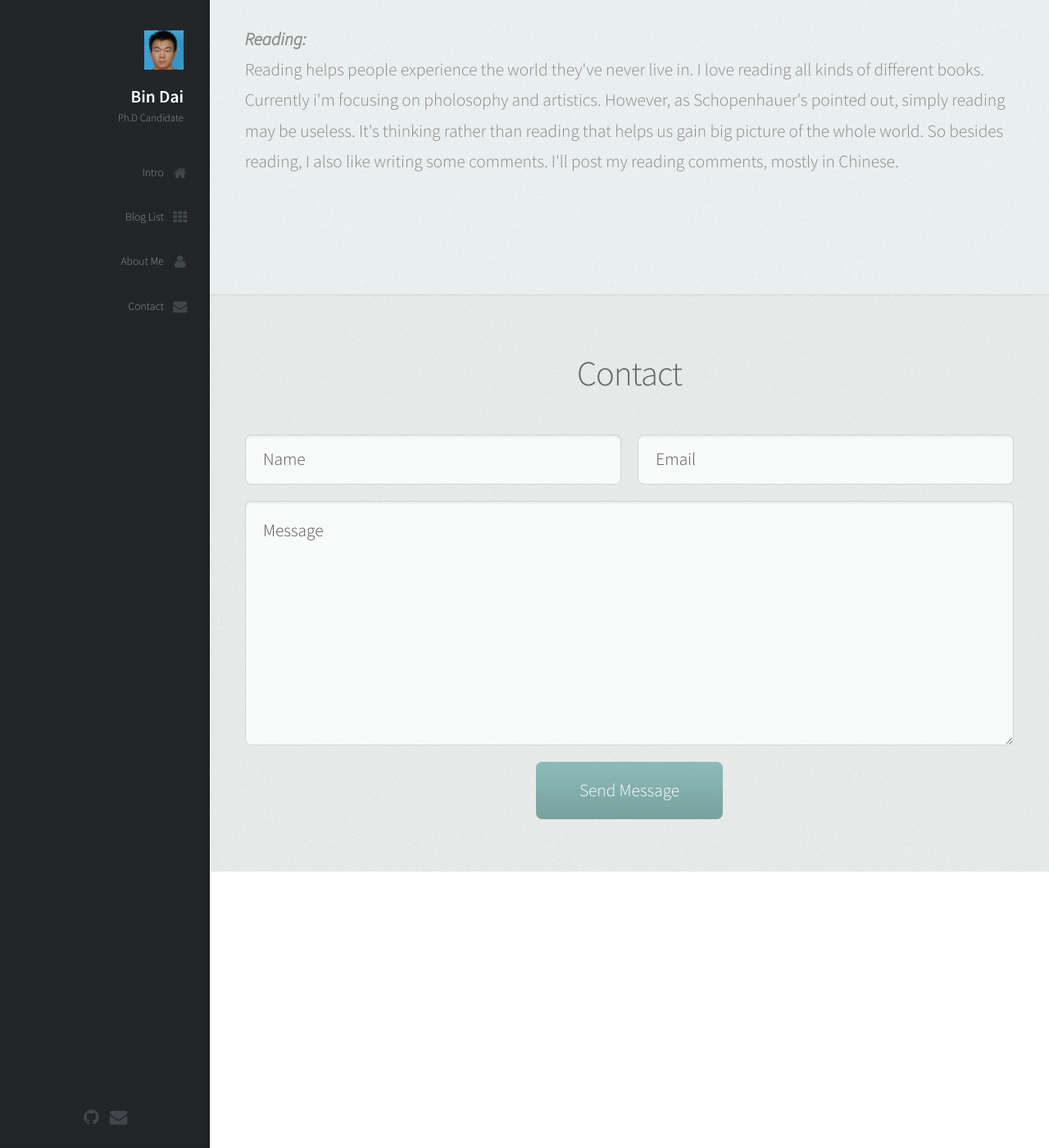
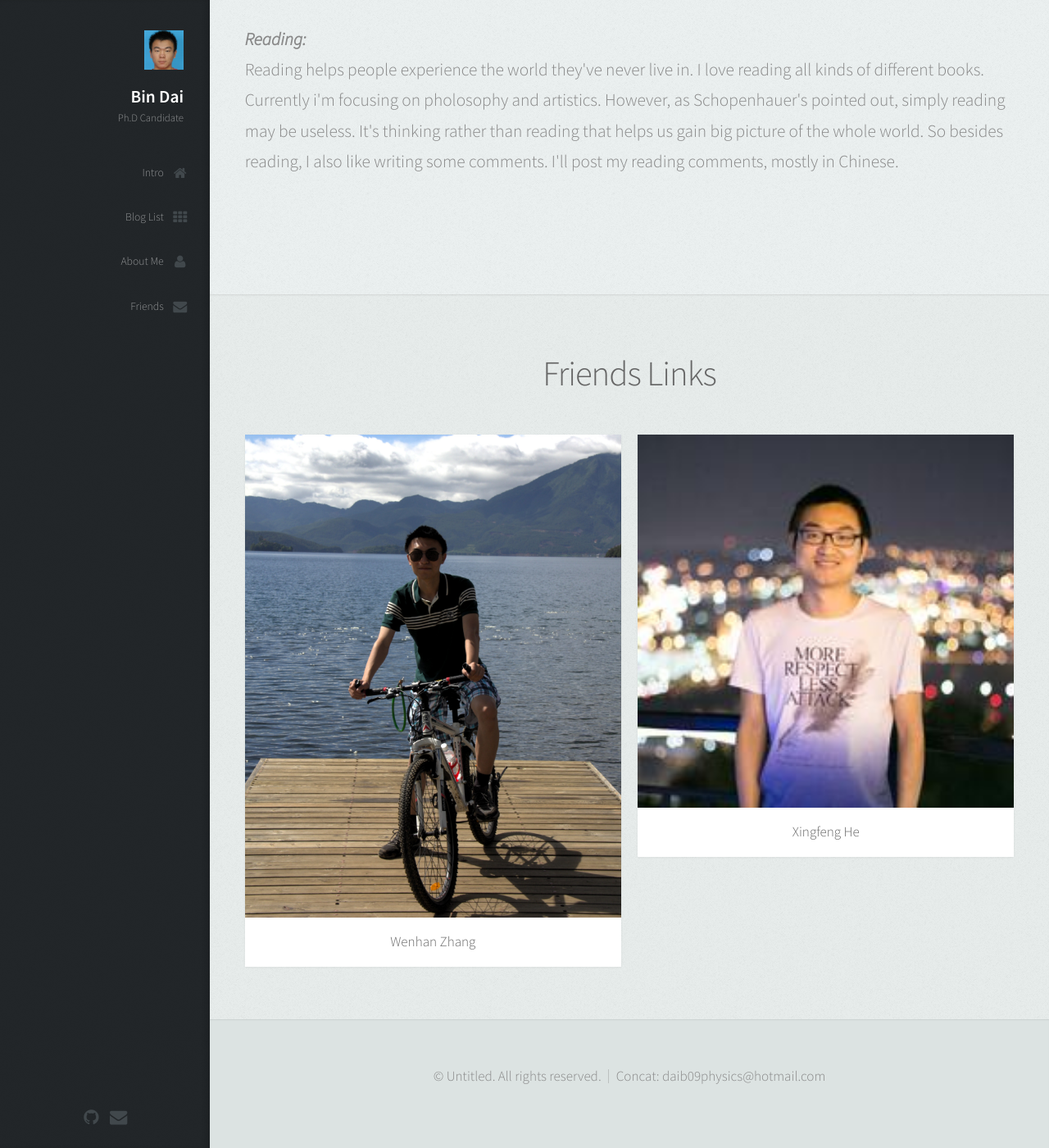
Before and after one commit to daib13/daib13.github.io, a Jekyll site: the page built from index.html, in a window 1280 px wide and 1400 px high, scrolled down 2115 px. Shown: the whole window at 82% size. Built offline with Jekyll 4.4.1, drawn with Linux system fonts in a browser that asks for light colours; some of the changed text lies outside the part shown.

Commit message:
Remove the contact part which is useless currently Add the friend links of Xingfeng He and Wenhan Zhang

```diff
--- a/_includes/header.html
+++ b/_includes/header.html
@@ -22,7 +22,7 @@
                 <li><a href="/#top" id="top-link" class="skel-layers-ignoreHref"><span class="icon fa-home">Intro</span></a></li>
                 <li><a href="/#portfolio" id="portfolio-link" class="skel-layers-ignoreHref"><span class="icon fa-th">Blog List</span></a></li>
                 <li><a href="/#about" id="about-link" class="skel-layers-ignoreHref"><span class="icon fa-user">About Me</span></a></li>
-                <li><a href="/#contact" id="contact-link" class="skel-layers-ignoreHref"><span class="icon fa-envelope">Contact</span></a></li>
+                <li><a href="/#contact" id="contact-link" class="skel-layers-ignoreHref"><span class="icon fa-envelope">Friends</span></a></li>
             </ul>
         </nav>
 
--- a/_layouts/index.html
+++ b/_layouts/index.html
@@ -17,9 +17,12 @@
             {{ content }}
         </div>
 
-        <!-- Footer -->
-
-        <!-- Scripts -->
+        <div id="footer">
+        <!-- Copyright -->
+            <ul class="copyright">
+                <li>&copy; Untitled. All rights reserved.</li><li>Concat: daib09physics@hotmail.com</a></li>
+            </ul>
+        </div>
         <script src="/assets/js/jquery.min.js"></script>
         <script src="/assets/js/jquery.scrolly.min.js"></script>
         <script src="/assets/js/jquery.scrollzer.min.js"></script>
--- a/index.html
+++ b/index.html
@@ -10,8 +10,7 @@ layout: index
             <p style="text-align:left">
                 Hello, I'm a Ph.D candidate of the Institute of Advanced Study, Tsinghua University.
                 I'm an intern in the Microsoft Research Asia (MSRA). My research interest is computer vision
-                and deep learning. <a href="#contact" id="intro-contact-link">Contact me</a> or
-                <a href="#about" id="intro-portfolio-link">read more about me</a>.
+                and deep learning. <a href="#about" id="intro-portfolio-link">Read more about me</a>.
             </p>
         </header>
 
@@ -83,20 +82,26 @@ layout: index
 <section id="contact" class="four">
     <div class="container">
         <header>
-            <h2>Contact</h2>
+            <h2>Friends Links</h2>
         </header>
 
-        <form method="post" action="#">
-            <div class="row">
-                <div class="6u 12u$(mobile)"><input type="text" name="name" placeholder="Name" /></div>
-                <div class="6u$ 12u$(mobile)"><input type="text" name="email" placeholder="Email" /></div>
-                <div class="12u$">
-                    <textarea name="message" placeholder="Message"></textarea>
-                </div>
-                <div class="12u$">
-                    <input type="submit" value="Send Message" />
-                </div>
+        <div class="row">
+            <div class="6u 12u$(mobile)">
+                <article class="item">
+                    <a href="http://wenhanzhang.com/" class="image fit"><img src="images/wenhanzhang.jpg" alt="" /></a>
+                    <header>
+                        <h3>Wenhan Zhang</h3>
+                    </header>
+                </article>
             </div>
-        </form>
+            <div class="6u 12u$(mobile)">
+                <article class="item">
+                    <a href="http://www.xingfenghe.com/" class="image fit"><img src="images/xingfenghe.jpg" alt="" /></a>
+                    <header>
+                        <h3>Xingfeng He</h3>
+                    </header>
+                </article>
+            </div>
+        </div>
     </div>
 </section>
```
Also changed, not shown: images/wenhanzhang.jpg (added), images/xingfenghe.jpg (added).
